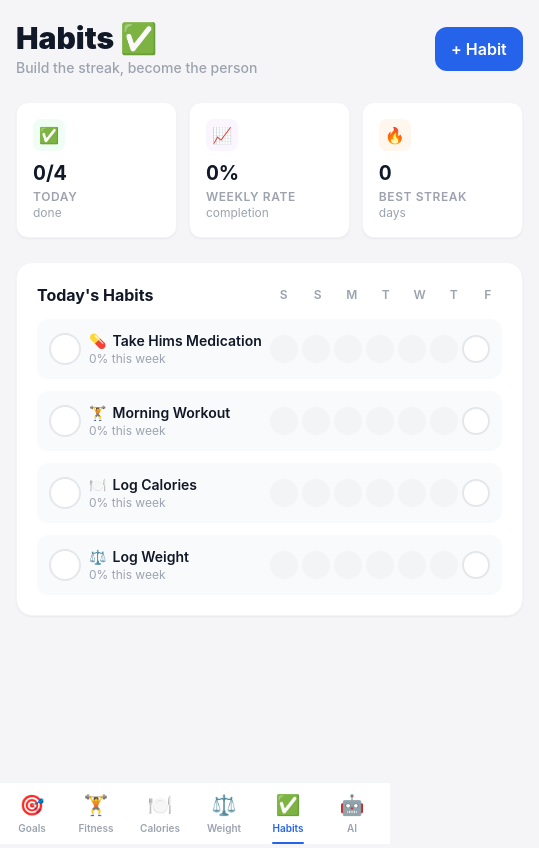
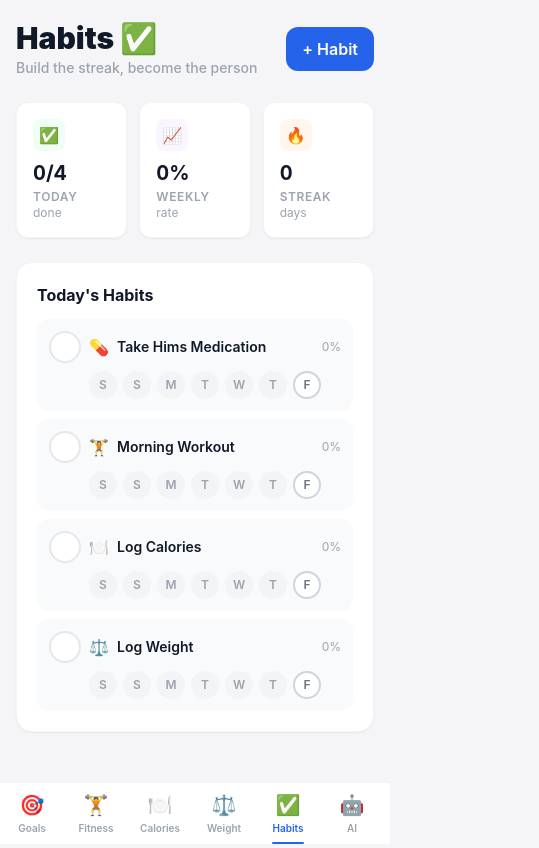
Before and after one commit to aminayawork-tech/Grindly, a Next.js app in the folder web/: page /habits in a window 390 px wide. Shown: the whole page, 539 px wide, since content can reach past the window. Built offline with nearby package versions, Linux system fonts and the light colour scheme.

Commit message:
fix(habits): move 7-day dots to second line, shorten stat labels for mobile

```diff
--- a/web/app/habits/page.tsx
+++ b/web/app/habits/page.tsx
@@ -64,23 +64,15 @@ export default function HabitsPage() {
 
       <div className="grid grid-cols-3 gap-3">
         <StatCard label="Today" value={`${completedToday}/${store.habits.length}`} subtitle="done" emoji="✅" color="green" />
-        <StatCard label="Weekly Rate" value={`${Math.round(avgRate * 100)}%`} subtitle="completion" emoji="📈" color="purple" />
-        <StatCard label="Best Streak" value={`${bestStreak}`} subtitle="days" emoji="🔥" color="orange" />
+        <StatCard label="Weekly" value={`${Math.round(avgRate * 100)}%`} subtitle="rate" emoji="📈" color="purple" />
+        <StatCard label="Streak" value={`${bestStreak}`} subtitle="days" emoji="🔥" color="orange" />
       </div>
 
       {/* Week header */}
       {store.habits.length > 0 && (
         <div className="card">
-          <div className="flex items-center mb-3">
-            <div className="flex-1 font-bold text-gray-900">Today&apos;s Habits</div>
-            <div className="flex gap-1.5">
-              {days.map(d => (
-                <div key={d} className="w-7 text-center text-xs font-semibold text-gray-400">{sevenDayLabel(d)}</div>
-              ))}
-            </div>
-          </div>
-
-          <div className="space-y-3">
+          <h2 className="font-bold text-gray-900 mb-3">Today&apos;s Habits</h2>
+          <div className="space-y-2">
             {store.habits.map(habit => {
               const todayKey = new Date().toISOString().slice(0, 10);
               const done = habit.completions.includes(todayKey);
@@ -89,7 +81,9 @@ export default function HabitsPage() {
               const colorCls = habitColorClass(habit.color);
 
               return (
-                <div key={habit.id} className={`flex items-center gap-2 p-3 rounded-xl transition-all ${done ? `bg-${habit.color}-50 border border-${habit.color}-100` : 'bg-gray-50'}`}>
+                <div key={habit.id} className={`p-3 rounded-xl transition-all ${done ? `bg-${habit.color}-50 border border-${habit.color}-100` : 'bg-gray-50'}`}>
+                  {/* Top row: toggle + name */}
+                  <div className="flex items-center gap-2">
                     <button
                       onClick={() => store.toggleHabit(habit.id)}
                       className={`w-8 h-8 rounded-full flex items-center justify-center flex-shrink-0 transition-all active:scale-90 ${
@@ -98,32 +92,29 @@ export default function HabitsPage() {
                     >
                       {done && <span className="text-xs font-bold">✓</span>}
                     </button>
-
-                  <div className="flex-1 min-w-0">
-                    <div className="flex items-center gap-1.5 min-w-0">
-                      <span className="text-sm">{habit.icon}</span>
-                      <span className={`font-semibold text-sm truncate ${done ? 'line-through text-gray-400' : 'text-gray-900'}`}>{habit.name}</span>
-                      {streak > 0 && <span className="text-xs font-bold text-orange-500 flex-shrink-0">🔥{streak}</span>}
+                    <span className="text-base">{habit.icon}</span>
+                    <span className={`font-semibold text-sm flex-1 truncate ${done ? 'line-through text-gray-400' : 'text-gray-900'}`}>{habit.name}</span>
+                    {streak > 0 && <span className="text-xs font-bold text-orange-500 flex-shrink-0">🔥 {streak}</span>}
+                    <span className="text-xs text-gray-400 flex-shrink-0">{Math.round(rate * 100)}%</span>
                   </div>
-                    <div className="text-xs text-gray-400">{Math.round(rate * 100)}% this week</div>
-                  </div>
-
-                  <div className="flex gap-1 flex-shrink-0">
+                  {/* Bottom row: 7-day dots */}
+                  <div className="flex gap-1.5 mt-2 ml-10">
                     {days.map(d => {
                       const completed = habit.completions.includes(d);
                       const isToday = d === todayKey;
                       return (
                         <div
                           key={d}
-                          className={`w-7 h-7 rounded-full flex items-center justify-center text-xs transition-all ${
+                          title={d}
+                          className={`w-7 h-7 rounded-full flex items-center justify-center text-xs font-semibold transition-all ${
                             completed
                               ? `${colorCls.bg} text-white`
                               : isToday
-                              ? 'bg-white border-2 border-gray-200'
-                              : 'bg-gray-100'
+                              ? 'bg-white border-2 border-gray-300 text-gray-500'
+                              : 'bg-gray-100 text-gray-400'
                           }`}
                         >
-                          {completed && '✓'}
+                          {completed ? '✓' : sevenDayLabel(d)}
                         </div>
                       );
                     })}
```
Lines whose indentation alone changed are shown as unchanged.
